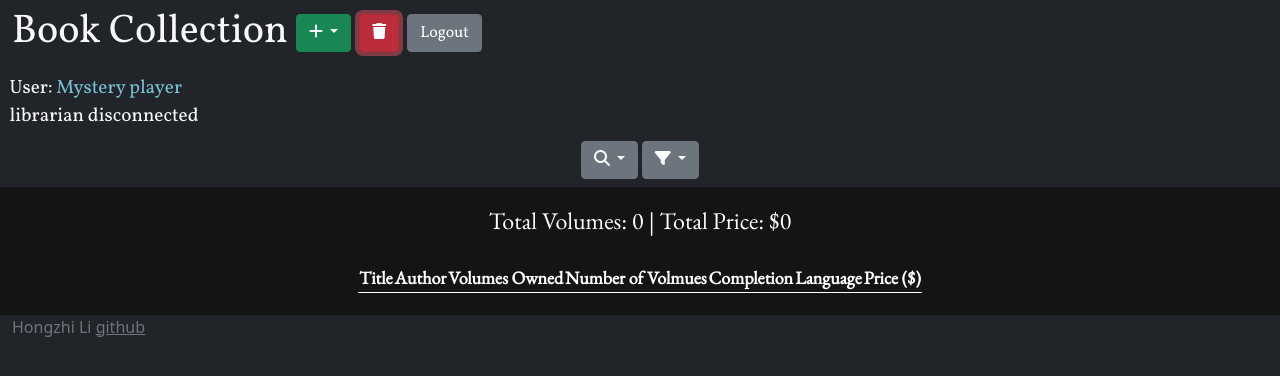
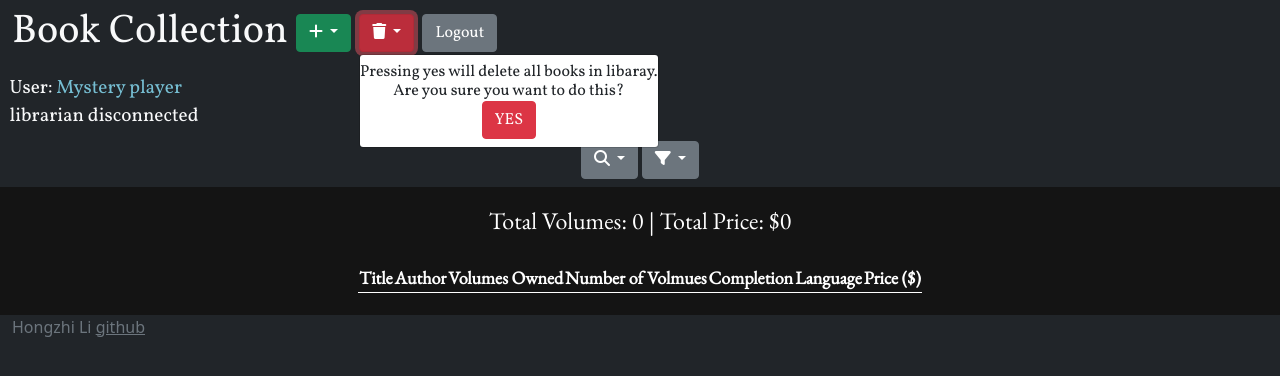
Before and after one commit to hongzhilig/startup, a website: page public/mainpage.html in a window 1280 px wide. Both pictures are taken after a click on the button 379 px from the left and 32 px from the top of the page. Drawn offline with nearby package versions, Linux system fonts and the light colour scheme; no server answers.

Commit message:
Put protection for deleting everything

```diff
--- a/public/main.css
+++ b/public/main.css
@@ -91,10 +91,16 @@ td {
 }
 
 .myTable {
-  margin: 0 auto
+  margin: 0 auto;
 }
 
 .insertButton{
   display: block;
-  margin: 0 auto
+  margin: 0 auto;
 }
+
+.deletionWarning{
+  display: block;
+  margin: 0 auto;
+  text-align: center;
+}
--- a/public/mainpage.html
+++ b/public/mainpage.html
@@ -40,8 +40,6 @@
                     aria-haspopup="true" aria-expanded="false" data-bs-toggle="dropdown">
                     <i class="fa-sharp fa-solid fa-plus"></i>
                 </button>
-                <button id="delete" type="button" class="btn btn-danger" onclick="deleteBook()"> <i class="fa-sharp fa-solid fa-trash"></i> </button>
-                <button type="button" class="btn btn-secondary" onclick="logout()"> Logout </button>
                 <div class="dropdown-menu" aria-labelledby="addButton">
                     <div class="input-container">
                         <input type="text" id="bookTitle" placeholder="Title">
@@ -81,11 +79,20 @@
                     <p></p>
                     <button class="btn btn-success insertButton" onclick="toInsert()" > ADD </button>
                 </div>
+                <button class="btn btn-danger dropdown-toggle" type="button" id="deleteButton" data-toggle="dropdown "
+                    aria-haspopup="true" aria-expanded="false" data-bs-toggle="dropdown">
+                    <i class="fa-sharp fa-solid fa-trash"></i>
+                </button>
+                <div class="dropdown-menu" aria-labelledby="deleteButton">
+                    <p class="deletionWarning">
+                        Pressing yes will delete all books in libaray.
+                    </p>
+                    <p class="deletionWarning">  Are you sure you want to do this? </p>
+                    <button id="delete" type="button" class="btn btn-danger insertButton" onclick="deleteBook()"> YES </button>
+                </div>
+                <!-- <button id="delete" type="button" class="btn btn-danger" onclick="deleteBook()"> <i class="fa-sharp fa-solid fa-trash"></i> </button> -->
+                <button type="button" class="btn btn-secondary" onclick="logout()"> Logout </button>
             </div>
-            <!-- <button class="btn btn-success" onclick="toInsert()"> <i class="fa-sharp fa-solid fa-plus"></i> </button>
-            <button id="edit" type="button" class="btn btn-primary"> <i class="fa-sharp fa-solid fa-pen-to-square"></i> </button>
-            <button id="delete" type="button" class="btn btn-danger"> <i class="fa-sharp fa-solid fa-trash"></i> </button> -->
-            <!-- <button type="button" class="btn btn-secondary" onclick="logout()"> Logout </button> -->
         </h1>
         <div class="user">
             User:
```
